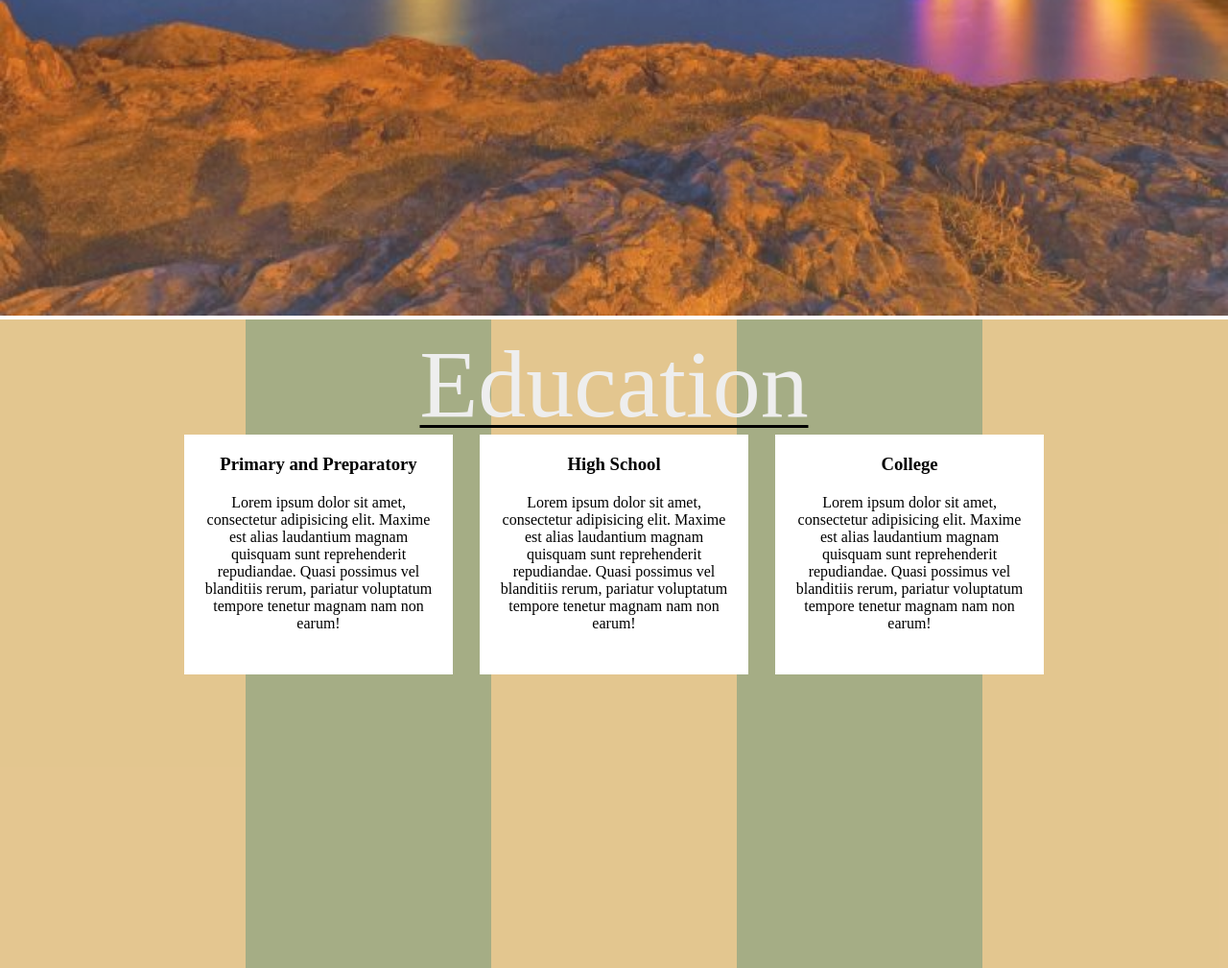
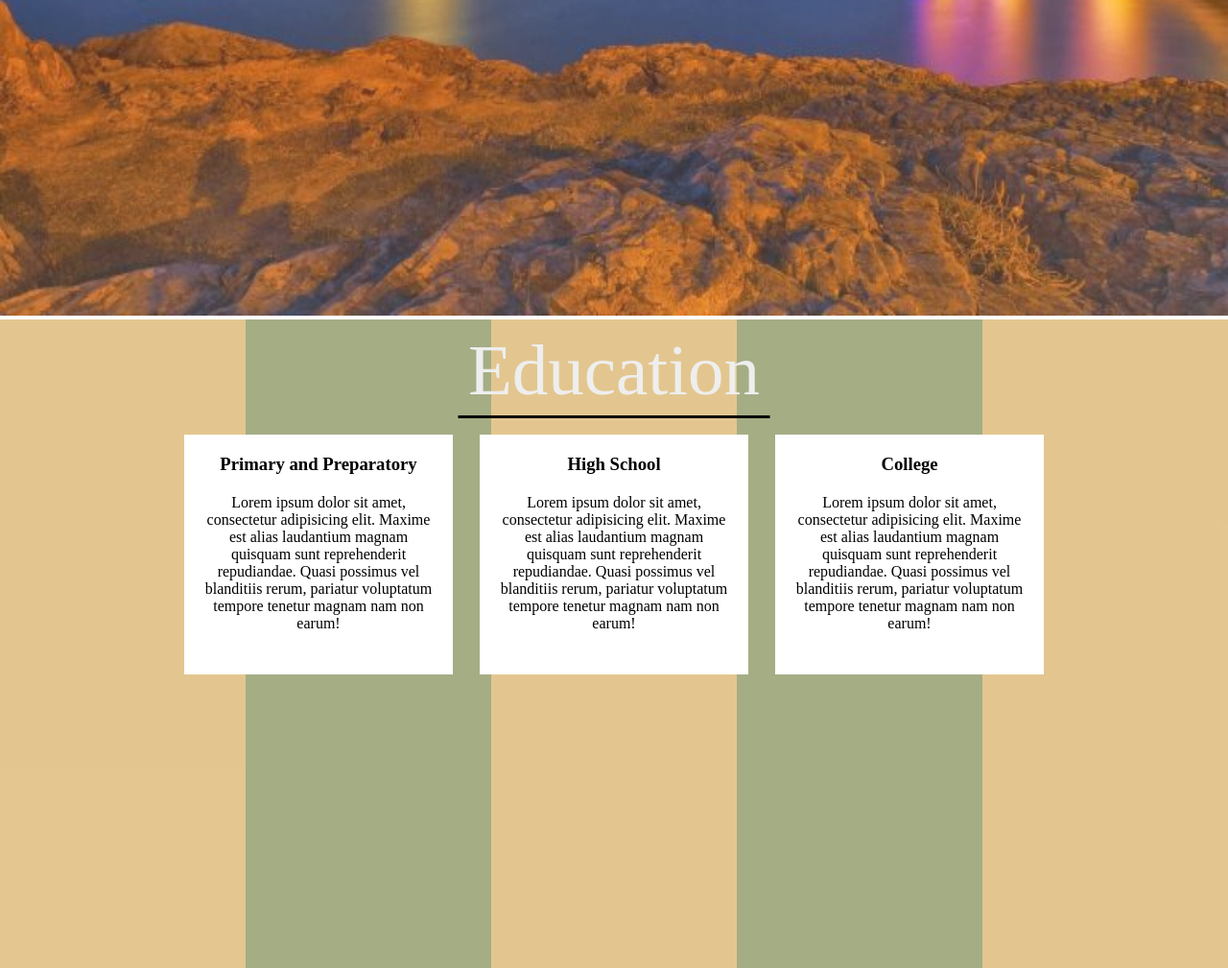
Before and after one commit to Noureldinne/project-1, a plain HTML site: page index.html in a window 1280 px wide. Shown: the part 471-1480 px from the top of the page at 96% size. Drawn offline with Linux system fonts and the light colour scheme.

Commit message:
fifthload

```diff
--- a/css/index.css
+++ b/css/index.css
@@ -135,7 +135,7 @@ header a{
 .Education::after{
     content: "Education";
     position: absolute;
-    font-size: 100px;
+    font-size: 75px;
     color: #eee;
     left: 50%;
     transform: translatex(-50%);
@@ -148,8 +148,8 @@ header a{
     left: 50%;
     transform: translatex(-50%);
     background-color: black;
-    width: 405px;
-    top:100px ;
+    width: 325px;
+    top:90px ;
 }
 .Education div{
     margin-top: 110px;
```
